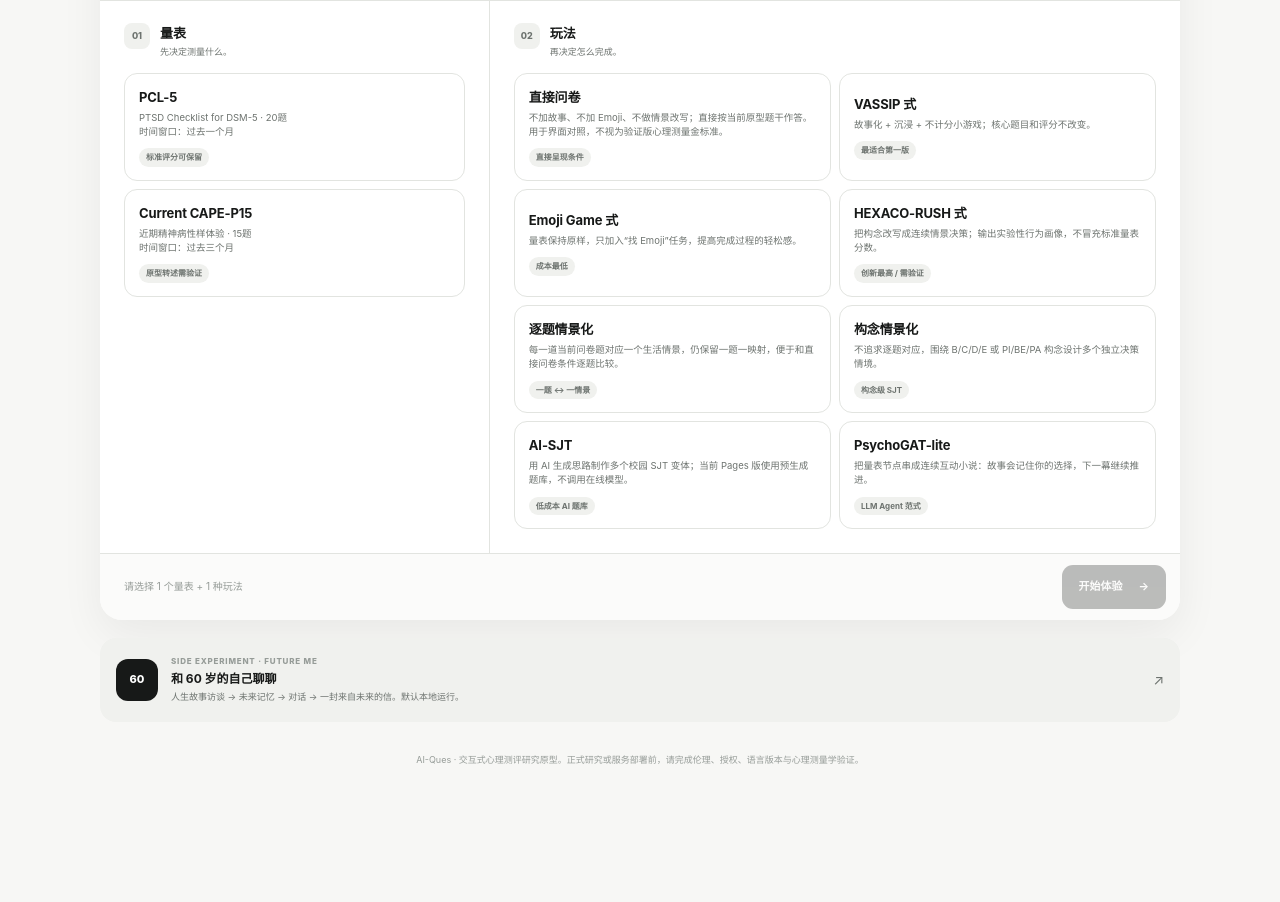
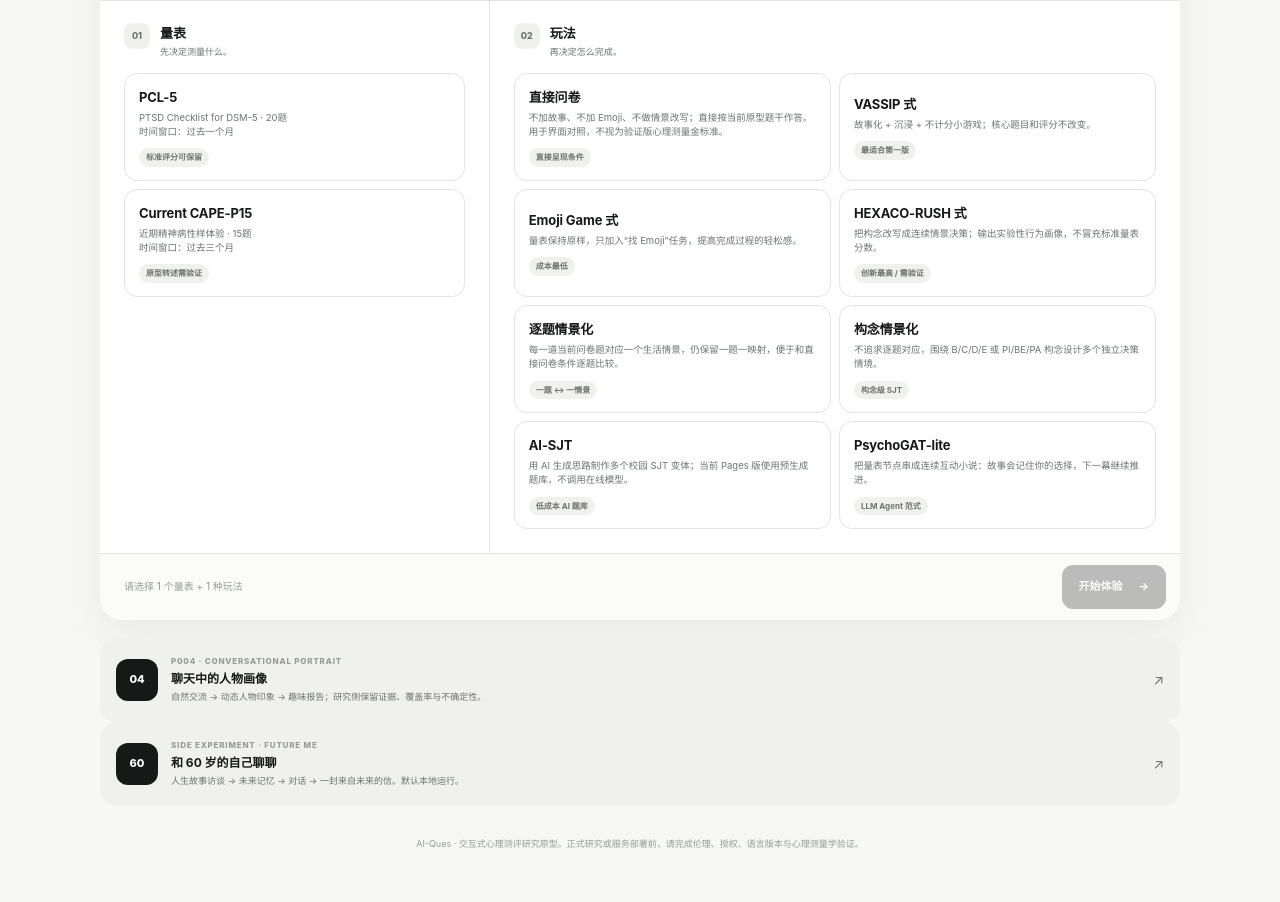
Before and after one commit to CochraneK/AI-Ques, a plain HTML site: page index.html in a window 1280 px wide. Shown: the part 430-1332 px from the top of the page. Before the commit the page ends 1248 px from the top, so only its background shows below. Drawn offline with Linux system fonts and the light colour scheme.

Commit message:
feat(home): add P004 entry

```diff
--- a/index.html
+++ b/index.html
@@ -70,6 +70,16 @@
       </div>
     </section>
 
+    <a class="future-card" href="p004/">
+      <span class="future-icon" aria-hidden="true">04</span>
+      <span class="future-copy">
+        <span class="future-kicker">P004 · CONVERSATIONAL PORTRAIT</span>
+        <strong>聊天中的人物画像</strong>
+        <small>自然交流 → 动态人物印象 → 趣味报告；研究侧保留证据、覆盖率与不确定性。</small>
+      </span>
+      <span class="future-arrow" aria-hidden="true">↗</span>
+    </a>
+
     <a class="future-card" href="future-me/">
       <span class="future-icon" aria-hidden="true">60</span>
       <span class="future-copy">
```
